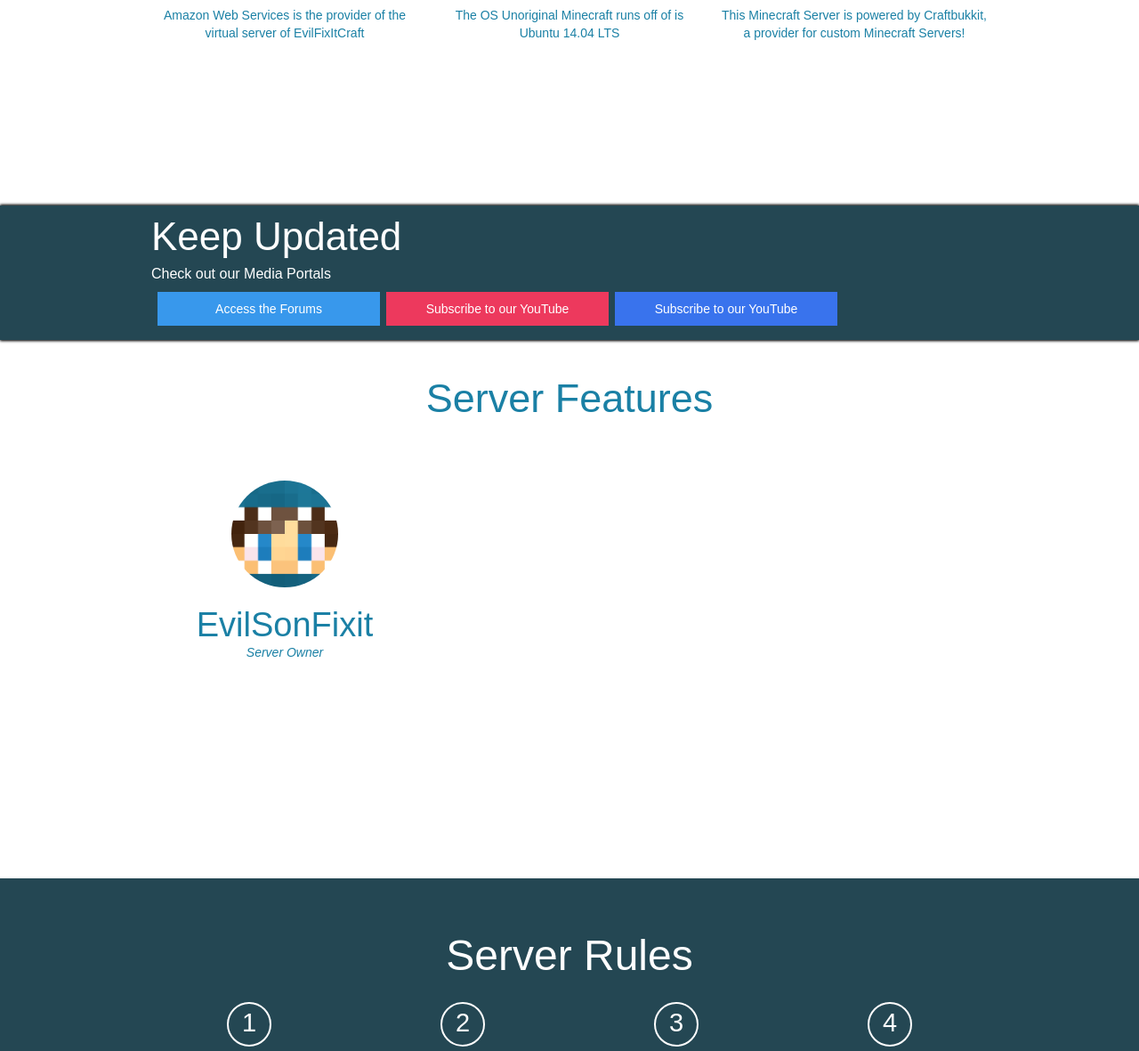
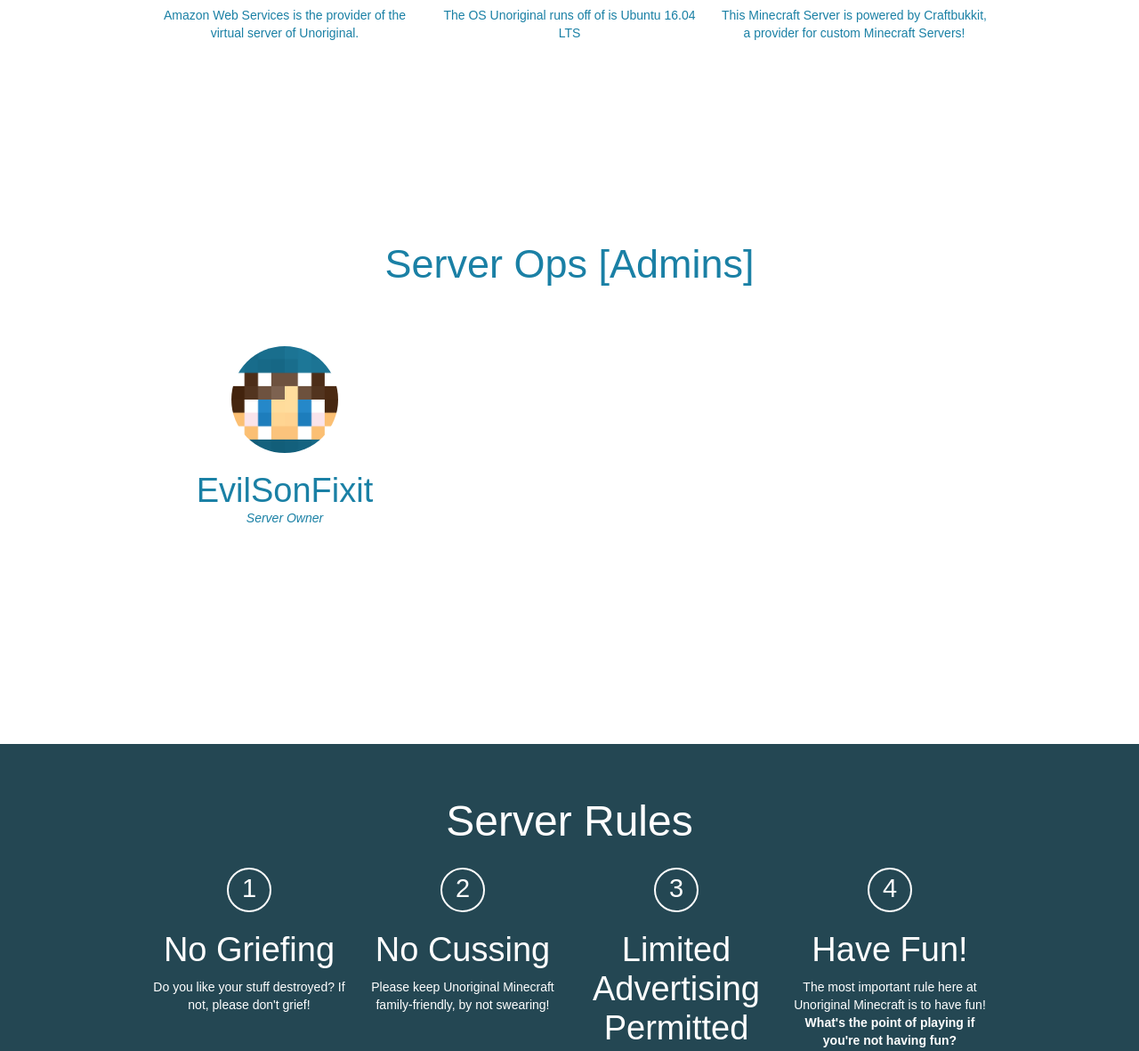
Before and after one commit to evilfixitcraft/evilfixitcraft.github.io, a plain HTML site: page index.html in a window 1280 px wide. Shown: the part 779-1960 px from the top of the page at 89% size. Drawn offline with nearby package versions, Linux system fonts and the light colour scheme; a script that the page names is missing.

Commit message:
Unoriginal Minecraft
Changing to Unoriginal.

```diff
--- a/index.html
+++ b/index.html
@@ -54,13 +54,13 @@
       <div class="w-row about-row">
         <div class="w-col w-col-4 w-hidden-small w-hidden-tiny"><img src="images/EC2.png" class="about-image">
           <h1 class="about-heading">Powered by <a href="http://aws.amazon.com/">AWS</a></h1>
-          <p class="about-para">Amazon Web Services is the provider of the virtual server of EvilFixItCraft</p>
+          <p class="about-para">Amazon Web Services is the provider of the virtual server of Unoriginal.</p>
           <!--<h1 class="about-heading">Another Title</h1>
           <p class="about-para">Lorem ipsum dolor sit amet, consectetur adipiscing elit. Suspendisse varius enim in eros elementum tristique.&nbsp;</p>-->
         </div>
         <div class="w-col w-col-4"><img src="images/Ubuntu.png" class="about-image">
           <h1 class="about-heading">Powered by <a href="http://www.ubuntu.com/">Ubuntu</a></h1>
-          <p class="about-para">The OS Unoriginal Minecraft runs off of is Ubuntu 14.04 LTS</p>
+          <p class="about-para">The OS Unoriginal runs off of is Ubuntu 16.04 LTS</p>
           <!--<h1 class="about-heading">Another Title</h1>
           <p class="about-para">Lorem ipsum dolor sit amet, consectetur adipiscing elit. Suspendisse varius enim in eros elementum tristique.&nbsp;</p>-->
         </div>
@@ -76,16 +76,16 @@
       <div class="w-hidden-main w-hidden-medium mobile-join-us"></div>
     </div>
   </div>
-  <div class="w-section w-hidden-medium w-hidden-small w-hidden-tiny popup">
+  <!--<div class="w-section w-hidden-medium w-hidden-small w-hidden-tiny popup">
     <div class="w-container popup-container">
       <h1 class="heading white popup-title">Keep Updated</h1>
       <p class="popup-para">Check out our Media Portals</p><a href="#" class="w-button popup-button forums">Access the Forums</a><a href="#" class="w-button popup-button youtube">Subscribe to our YouTube</a><a href="#" class="w-button popup-button facebook">Subscribe to our YouTube</a>
     </div>
-  </div>
+  </div><!-->
   <div class="w-section staff-section">
     <div class="w-container staff-section-container">
       <a href="#" id="Staff" class="w-inline-block link-staff"></a>
-      <h1 class="heading prism">Server Features</h1>
+      <h1 class="heading prism">Server Ops [Admins]</h1>
       <div class="w-row">
         <div class="w-col w-col-4 w-hidden-small w-hidden-tiny"><img src="images/300.png" class="staff-head">
           <h1 class="staff-heading">EvilSonFixit</h1>
@@ -123,7 +123,7 @@
         <div class="w-col w-col-3">
           <h1 class="rules-number">1</h1>
           <h1 class="rule-heading">No Griefing</h1>
-          <p class="rules-para">Do you like your stuff destroyed? If not, please don't destroy other people's stuff!</p>
+          <p class="rules-para">Do you like your stuff destroyed? If not, please don't grief!</p>
           <!--<h1 class="rules-number _2nd-row">5</h1>
           <h1 class="rule-heading">Griefing</h1>
           <p class="rules-para">Write your long list of boring rules here? Im sure you have pleanty! Unless its an OP&nbsp;Server?&nbsp;</p>-->
@@ -147,7 +147,7 @@
         <div class="w-col w-col-3">
           <h1 class="rules-number">4</h1>
           <h1 class="rule-heading">Have Fun!</h1>
-          <p class="rules-para">The most important rule here at EvilFixItCraft is to have fun! What's the point of playing if you're not having fun?</p>
+          <p class="rules-para">The most important rule here at Unoriginal Minecraft is to have fun! <strong>What's the point of playing if you're not having fun?</strong></p>
           <!--<h1 class="rules-number _2nd-row">8</h1>
           <h1 class="rule-heading">Griefing</h1>
           <p class="rules-para">Write your long list of boring rules here? Im sure you have pleanty! Unless its an OP&nbsp;Server?&nbsp;</p>-->
@@ -155,7 +155,7 @@
       </div>
     </div>
   </div>
-  <div class="w-section w-hidden-small w-hidden-tiny server-voting">
+  <!--<div class="w-section w-hidden-small w-hidden-tiny server-voting">
     <a href="#" id="Voting" class="w-inline-block link-voting"></a>
     <h1 class="heading white voting">Server Voting</h1>
     <p class="voting-para">Vote and you may just get some sleek gear!</p>
@@ -172,7 +172,7 @@
         </div>
       </div>
     </div>
-  </div>
+  </div><~-->
   <div class="w-section w-hidden-small w-hidden-tiny footer">
     <div class="w-hidden-small w-hidden-tiny copyright-text">Copyright 2015 - Free Project by OrienDev - Version 2.0</div>
   </div>
```
